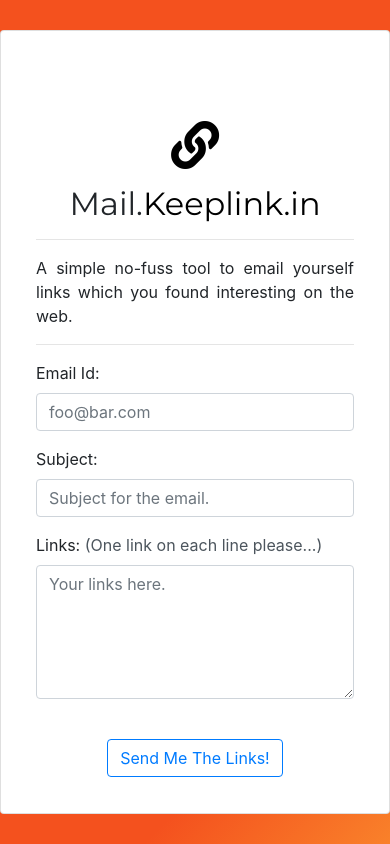
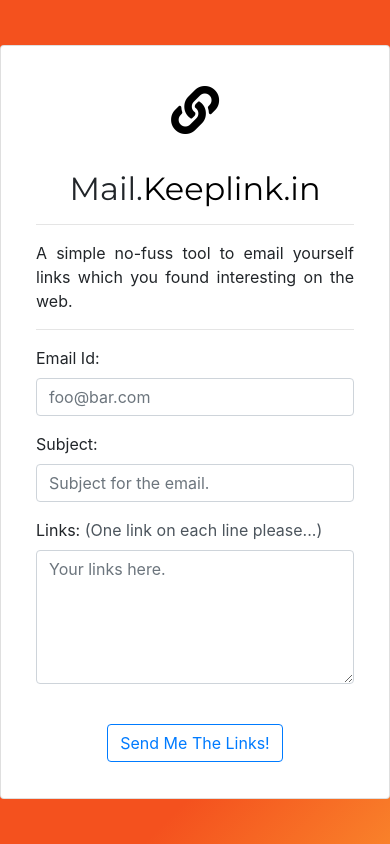
Before and after one commit to abhishekbalam/mail-keeplinkin, a Flask app: page / in a window 390 px wide. Run offline with Flask 2, Linux system fonts and the light colour scheme; some libraries are stand-ins or nearby versions.

Commit message:
Mon Nov  5 12:58:02 IST 2018

```diff
--- a/static/css/index.css
+++ b/static/css/main.css
@@ -14,8 +14,8 @@ body {
     transform: scale(0.95);
     transform-origin: 0 0;
   }
-  .card-body{
-    margin-top: 70px;
+  .logo{
+    padding-top: 20px;
   }
 }
 
--- a/templates/index.html
+++ b/templates/index.html
@@ -11,7 +11,7 @@
     <link rel="shortcut icon" href="{{ url_for('static', filename='images/favicon.png') }}" type="image/x-icon">
     <link rel="icon" href="{{ url_for('static', filename='images/favicon.png') }}" type="image/x-icon">
 
-    <link rel="stylesheet" href="{{ url_for('static',filename='css/index.css')}}">
+    <link rel="stylesheet" href="{{ url_for('static',filename='css/main.css')}}">
 
     <!-- Latest compiled and minified CSS -->
     <link rel="stylesheet" href="https://maxcdn.bootstrapcdn.com/bootstrap/4.1.0/css/bootstrap.min.css">
```
